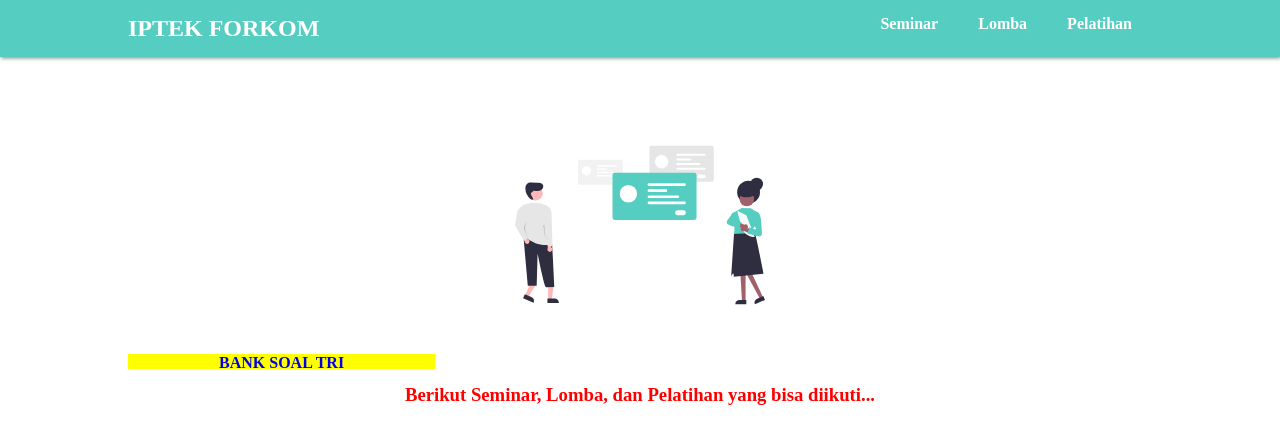
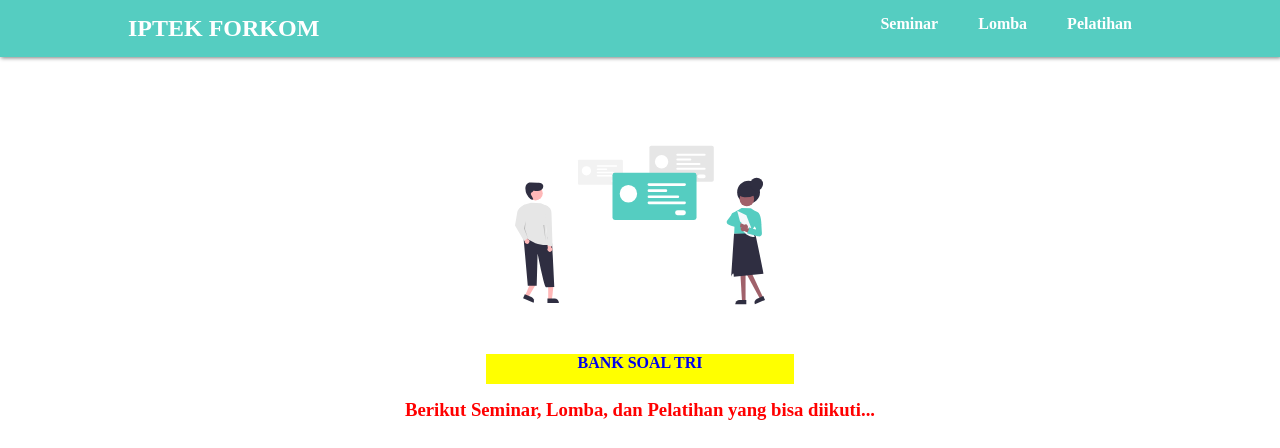
Before and after one commit to iptekForkomTRI/info, a plain HTML site: page index.html in a window 1280 px wide. Shown: the top 448 px of the page. Drawn offline with nearby package versions, Linux system fonts and the light colour scheme.

Commit message:
Update index.html

```diff
--- a/index.html
+++ b/index.html
@@ -30,7 +30,7 @@
     <div class="main">
         <div class="pembuka" id="atas">
             <img src="img/2.svg" alt="">
-            <div class="bankSoal" style="text-decoration:none;font-weight:bold;background-color:yellow;margin-bottom:10px;width:30%;height:15px">
+            <div class="bankSoal" style="text-decoration:none;font-weight:bold;background-color:yellow;margin:auto;margin-bottom:10px;width:30%;height:30px">
                 <a href="https://drive.google.com/drive/folders/1Oh5FhyHlLtRRgA67k8l41PhqjcONwIF7">BANK SOAL TRI</a>
             </div>
             <h3>Berikut Seminar, Lomba, dan Pelatihan yang bisa diikuti...</h3>
```
